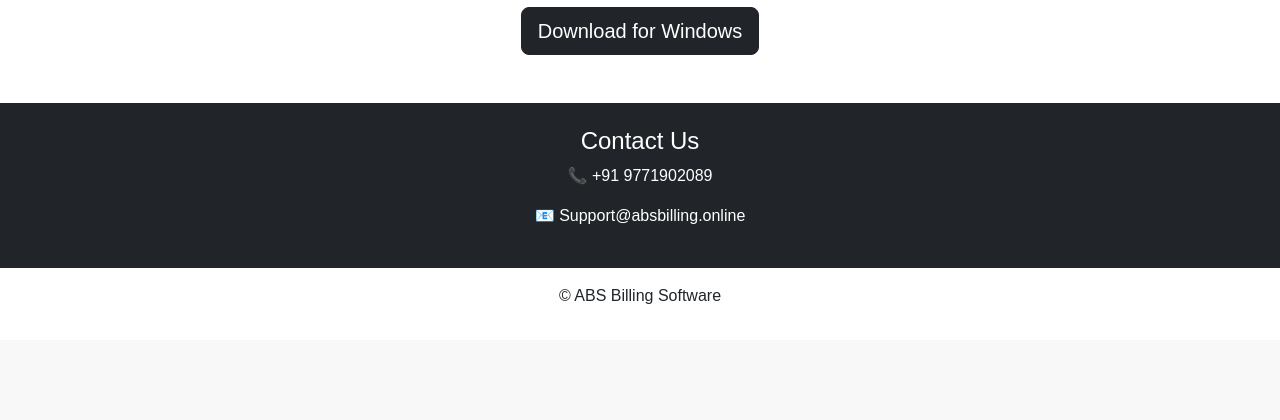
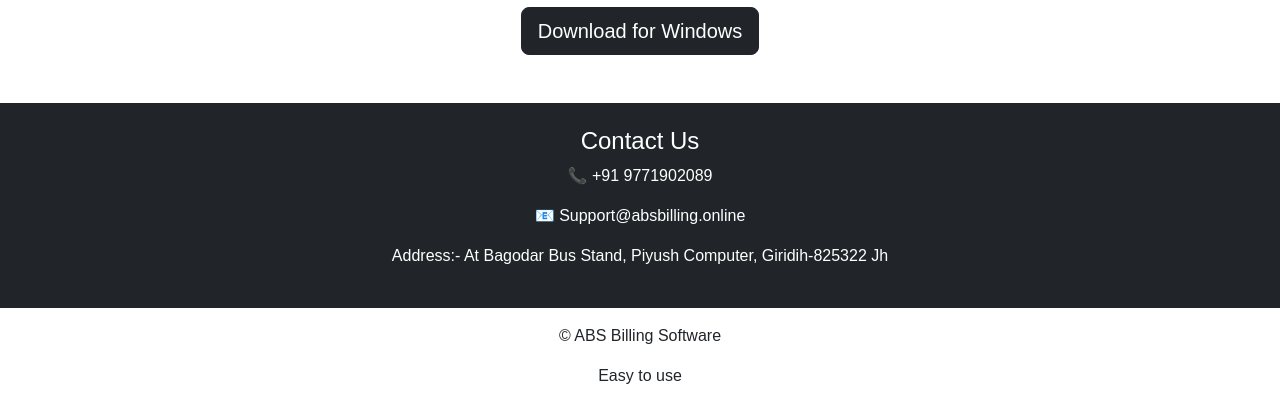
Before and after one commit to kpvkpiyush7-cmd/license-server, a Flask app: page / in a window 1280 px wide. Shown: the part 2320-2740 px from the top of the page. Before the commit the page ends 2624 px from the top, so only its background shows below. Run offline with Flask 3, Linux system fonts and the light colour scheme; some libraries are stand-ins or nearby versions.

Commit message:
Add tagline to footer in index.html
Added a tagline 'Easy to use' to the footer.

```diff
--- a/templates/index.html
+++ b/templates/index.html
@@ -280,11 +280,13 @@ Download for Windows
 <h4>Contact Us</h4>
 <p>📞 +91 9771902089</p>
 <p>📧 Support@absbilling.online</p>
+<p>Address:- At Bagodar Bus Stand, Piyush Computer, Giridih-825322 Jh</p>
 </section>
 
 <!-- FOOTER -->
 <footer class="text-center py-3">
 <p>© ABS Billing Software</p>
+<p>Easy to use</p>
 </footer>
 
 <script src="{{ url_for('static', filename='script.js') }}"></script>
```
